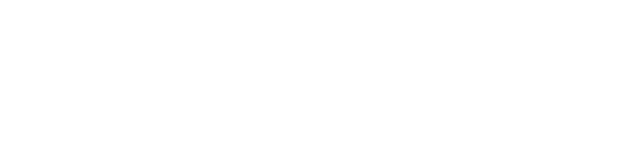
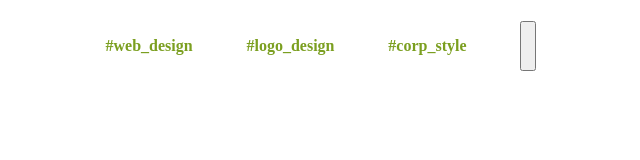
Before and after one commit to dia-a-a-na/diwebdesign.github.io, a plain HTML site: page index.html in a window 1280 px wide. Shown: the whole page, without its empty margins (518-1158 px from the left). Drawn offline with Linux system fonts and the light colour scheme.

Commit message:
add stylesheet

```diff
--- a/index.html
+++ b/index.html
@@ -2,9 +2,27 @@
 <html>
   <head>
     <meta charset="utf-8">
-    <title>DiWebDesign</title>
+    <link rel="stylesheet" href="style.css">
+    <title>Di Web Design</title>
   </head>
   <body>
+    <header>
+<div class="menu">
+  <p><b>#web_design</b></p>
+  <p><b>#logo_design</b></p>
+  <p><b>#corp_style</b></p>
+  <button type="button" name="Contact"></button>
+</div>
+
+    </header>
+
+    <main>
+
+    </main>
+
+    <footer>
+
+    </footer>
 
   </body>
 </html>
--- /dev/null
+++ b/style.css
@@ -0,0 +1,13 @@
+.menu {
+  float: right;
+  box-sizing: border-box;
+  display: flex;
+  flex-wrap: nowrap;
+  padding: 1% 30% 0% 0%;
+}
+
+.menu p {
+  margin-right: 20%;
+  color: #7b9f20;
+
+}
```
